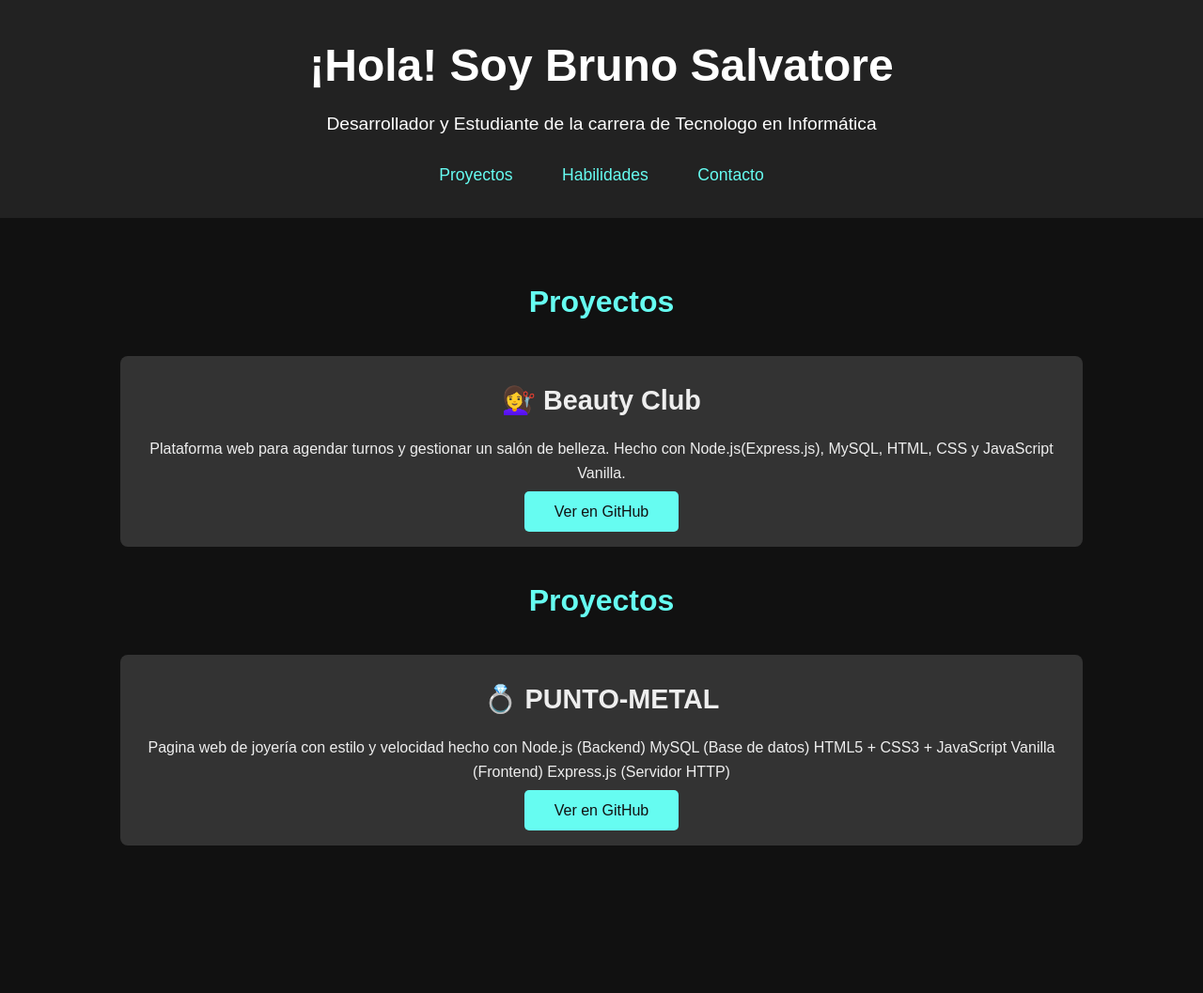
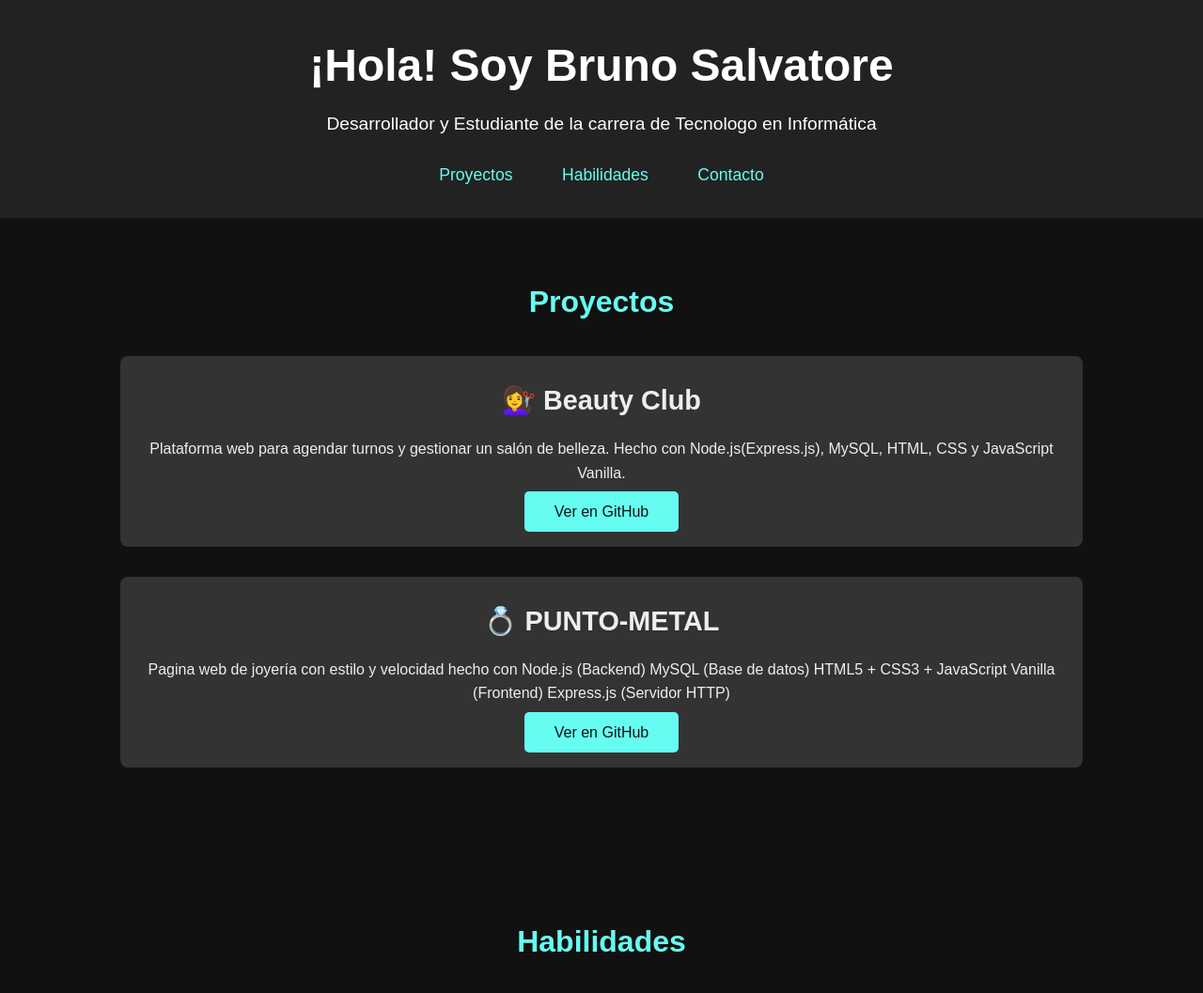
Before and after one commit to Brunosalvatore2604/Brunosalvatore2604.github.io, a plain HTML site: page index.html in a window 1280 px wide. Shown: the top 1057 px of the page at 94% size. Drawn offline with Linux system fonts and the light colour scheme.

Commit message:
Proyectos Actualizados

```diff
--- a/index.html
+++ b/index.html
@@ -28,9 +28,7 @@
 Hecho con Node.js(Express.js), MySQL, HTML, CSS y JavaScript Vanilla.</p>
         <a href="https://github.com/Brunosalvatore2604/Proyecto-Barberia" target="_blank" class="btn">Ver en GitHub</a>
       </div>
-    </div>
-    <div class="container">
-      <h2>Proyectos</h2>
+
       <div class="proyecto">
         <h3>💍 PUNTO-METAL</h3>
         <p>Pagina web de joyería con estilo y velocidad hecho con Node.js (Backend) MySQL (Base de datos)
```
